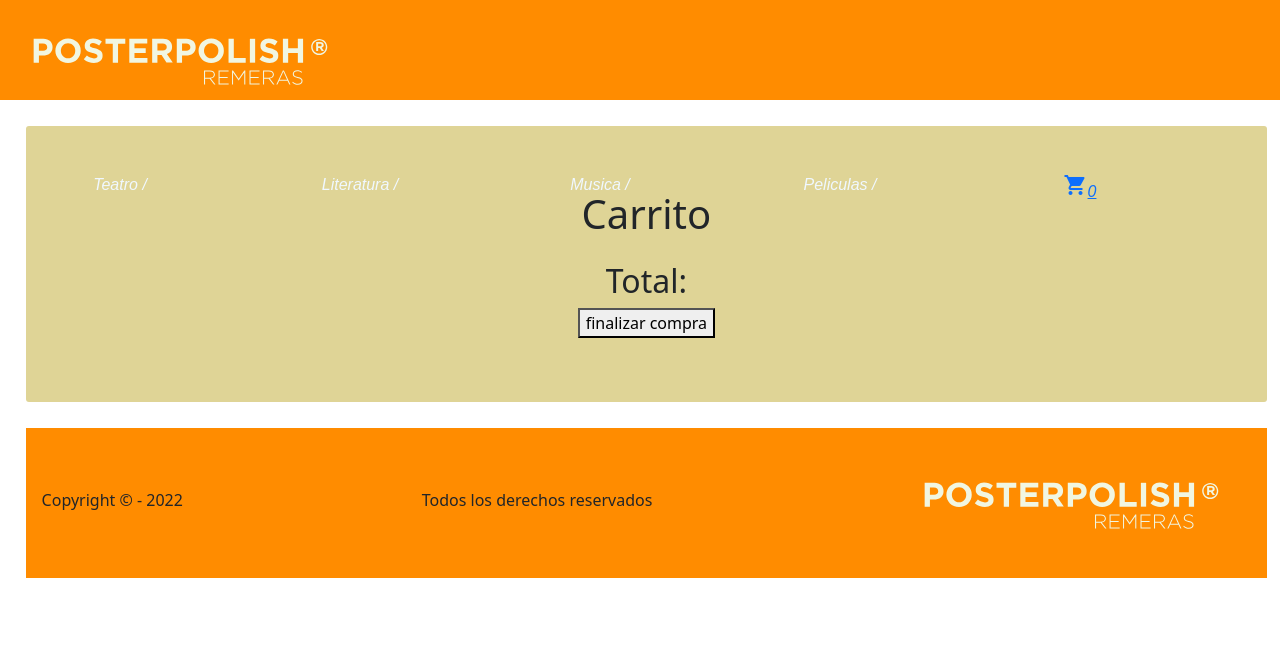
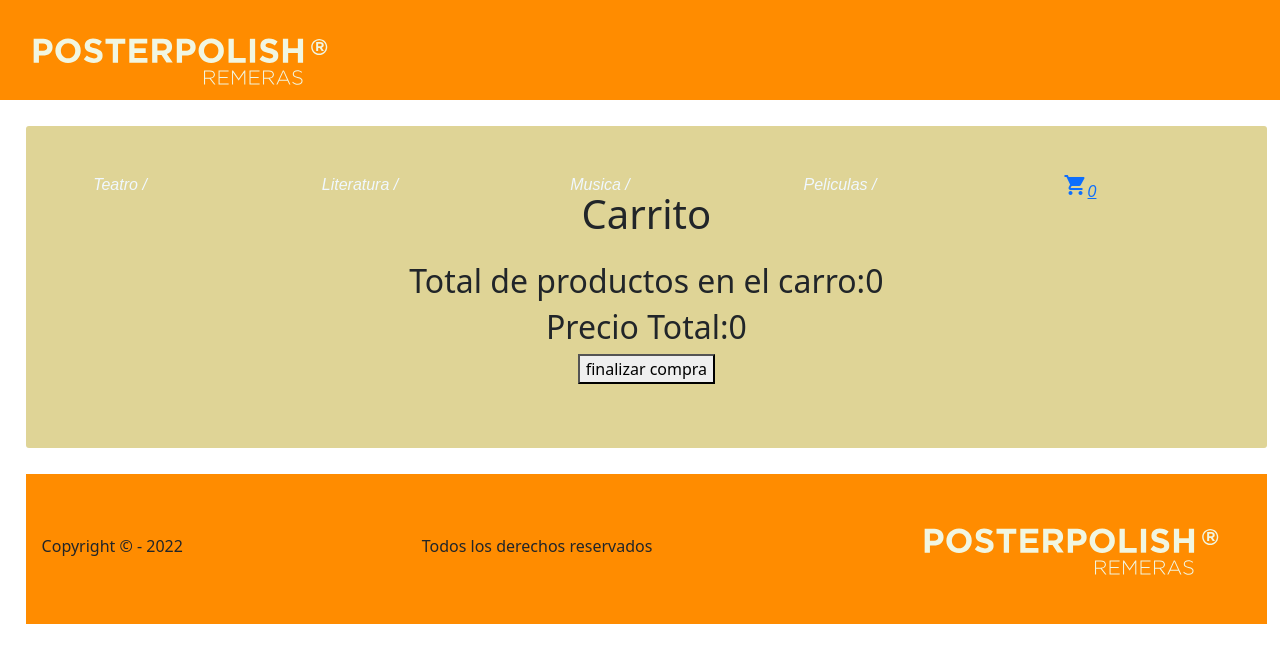
Before and after one commit to claudiodavid40/repoprueba, a React (Create React App) app: page /Carrito in a window 1280 px wide. Shown: the top 662 px of the page. Built offline with nearby package versions, Linux system fonts and the light colour scheme.

Commit message:
mejorando proyecto tres

```diff
--- a/src/components/CarWidget.js
+++ b/src/components/CarWidget.js
@@ -5,9 +5,10 @@ import {contexto} from "./miContexto"
 
 const CarWidget = () => {
 
-  // const{cantidad_total,precio_total,carrito}=useContext()
+  //  const{cantidad_total,precio_total,carrito}=useContext()
+
   const {cantidad_total}=useContext(contexto)
-console.log (`holasss${cantidad_total}`)
+
 
   return (
 
--- a/src/components/Carrito.js
+++ b/src/components/Carrito.js
@@ -7,7 +7,7 @@ import {collection , addDoc}from "firebase/firestore"
 
 const Carrito = () => {
 
-  const {precio_total,carrito,vaciarCarrito}=useContext(contexto)
+  const {precio_total,carrito,vaciarCarrito,cantidad_total}=useContext(contexto)
   const [idCompra, setIdCompra] = useState("")
 
 
@@ -55,7 +55,8 @@ const guardarCompra=()=>{
     <h1>Carrito</h1>
     <CarritoLista carrito={carrito}/>
     {/* <button onClick={handleClick}>vaciar</button> */}
-    <h2>Total:</h2>
+    <h2>Total de productos en el carro:{cantidad_total}</h2>
+    <h2>Precio Total:{precio_total}</h2>
     <button onClick={guardarCompra}> finalizar compra</button>
     {idCompra && <h3>Compra guardada con id: {idCompra}</h3>}
 
--- a/src/components/miContexto.js
+++ b/src/components/miContexto.js
@@ -1,6 +1,6 @@
 import React from "react";
 import { createContext } from "react";
-import { useState } from "react";
+import { useState,useEffect } from "react";
 
 export const contexto = createContext();
 
@@ -19,15 +19,21 @@ const MiCustomProvider = ({ children }) => {
     let cartProduct = { producto, contador, id };
 
     let cartAux = [];
+    const preciofinal=(producto.precio *contador);
+    setPrecio_total(preciofinal+precio_total)
 
     if (estaEnCarrito(id)) {
-      cartProduct = carrito.find((item) => item.id === +id);
+      cartProduct = carrito.find((item) => item.id === id);
+      console.log(cartProduct.id)
 
-      cartProduct.contador = cartProduct.contador + contador;
-
+      // setPrecio_total(carrito.Precio);
+      setCantidad_total(cantidad_total+contador)
       cartAux = [...cartProduct];
+      console.log(cartAux.precio)
     } else {
       cartAux = [cartProduct, ...carrito];
+
+      setCantidad_total(cantidad_total+contador)
     }
 
     setCarrito(cartAux);
@@ -35,12 +41,16 @@ const MiCustomProvider = ({ children }) => {
 
   const eliminarProducto = (id) => {
     setCarrito(carrito.filter((carri) => carri.id !== id));
+
     console.log("eliminado");
   };
 
   const vaciarCarrito = () => {
     setCarrito([]);
   };
+
+
+// setCantidad_total(cantidad_total+ children.contador)
 
   const valorDelContexto = {
     cantidad_total: cantidad_total,
```
